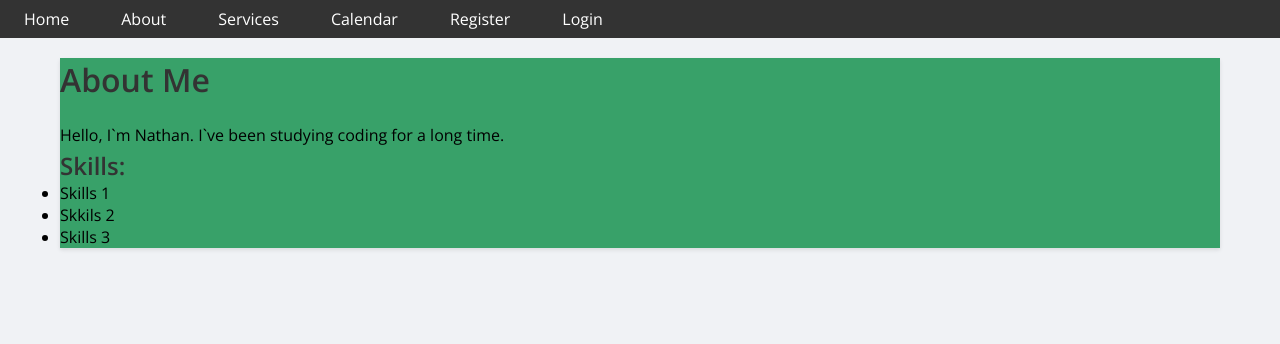
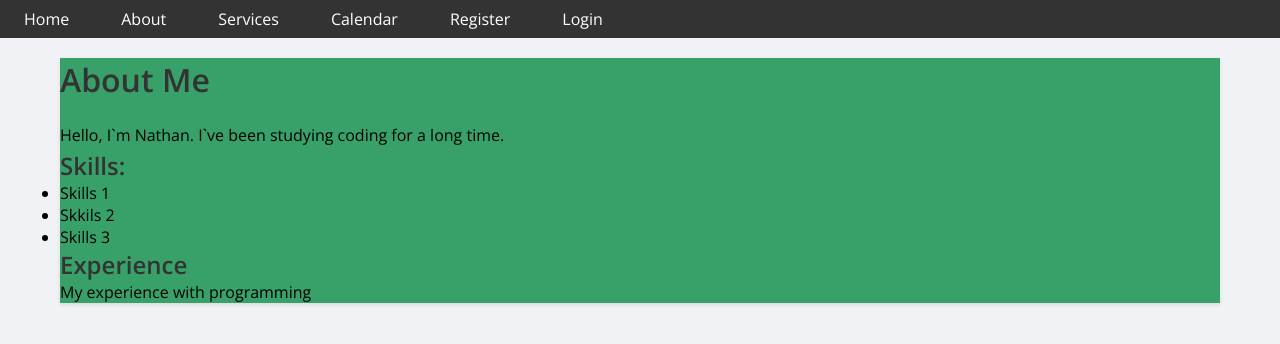
Before and after one commit to nathansolfan/app, a React (Create React App) app: page /about in a window 1280 px wide. Shown: the top 344 px of the page. Built offline with nearby package versions, Linux system fonts and the light colour scheme.

Commit message:
experience section

```diff
--- a/src/About.js
+++ b/src/About.js
@@ -17,6 +17,12 @@ return (
     <li>Skills 3</li>
   </ul>
 
+  <h2 className="experience-header">Experience</h2>
+  <div className="experience-section">
+    My experience with programming
+  </div>
+
+
 </div>
 )
 };
```
